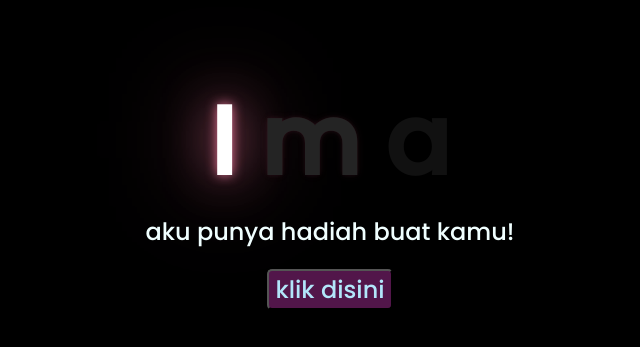
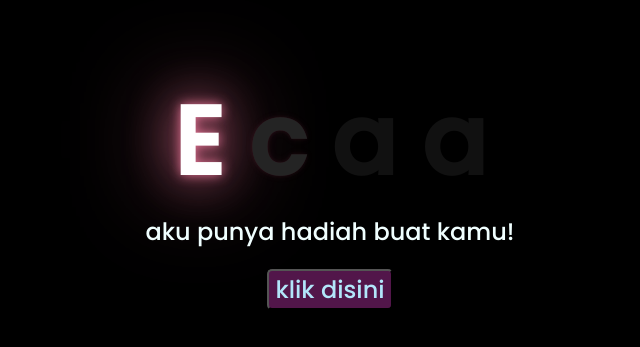
Before and after one commit to bacadong/eca, a plain HTML site: page index.html in a window 1280 px wide. Shown: the part 219-566 px from the top of the page, without its empty margins (318-958 px from the left). Drawn offline with Linux system fonts and the light colour scheme.

Commit message:
Update index.html

```diff
--- a/index.html
+++ b/index.html
@@ -10,10 +10,10 @@
 </head>
 <body>
     <div class="greetings">
-        <span>I</span>
-        <span>m</span>
+        <span>E</span>
+        <span>c</span>
         <span>a</span>
-        <span></span>
+        <span>a</span>
         <span></span>
         <span></span>
            </div>
```
